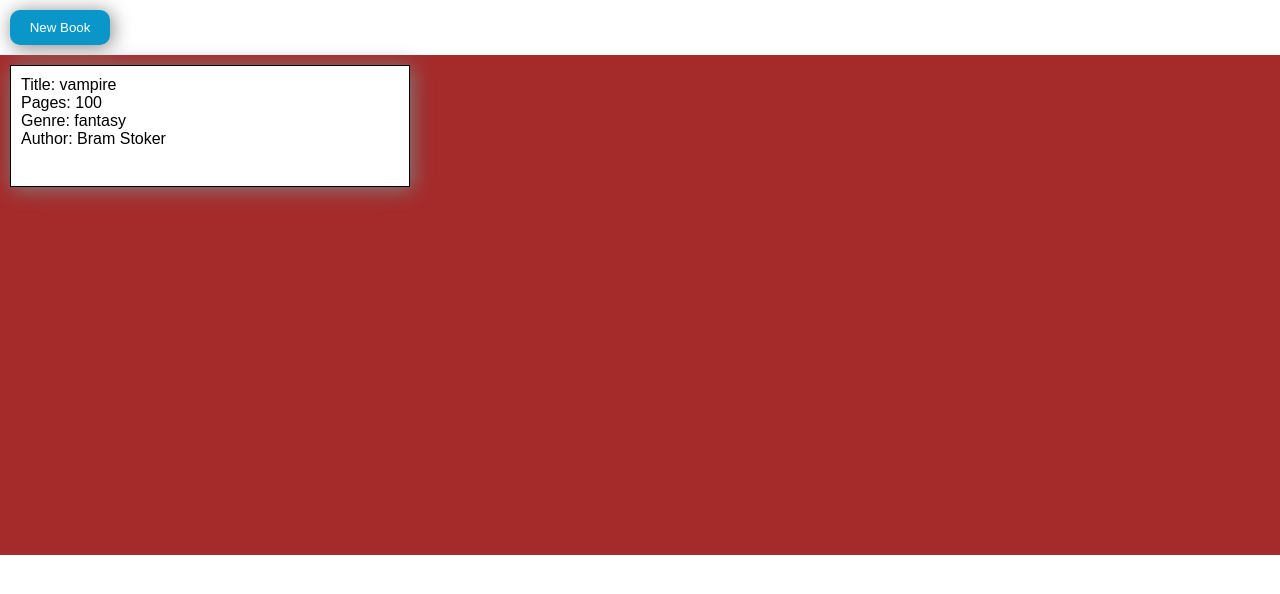
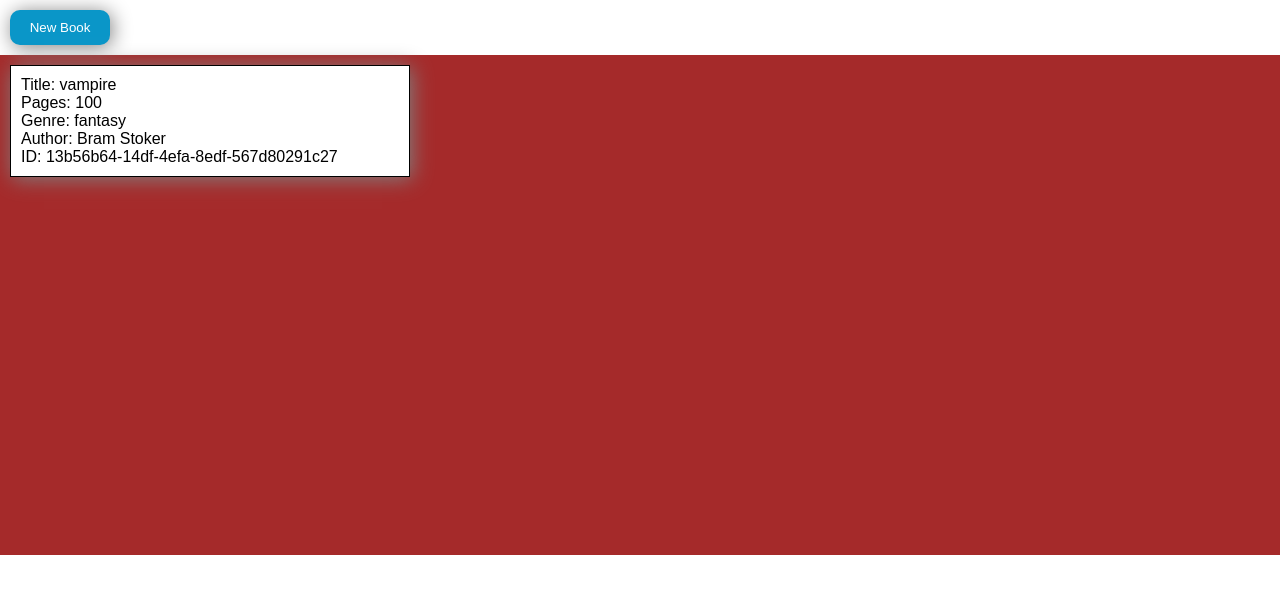
Before and after one commit to IronPointGit/library, a plain HTML site: page index.html in a window 1280 px wide. Drawn offline with Linux system fonts and the light colour scheme.

Commit message:
id added to books and library updated to not duplicate books

```diff
--- a/script.js
+++ b/script.js
@@ -6,6 +6,7 @@ function Book(title, pages, genre, author) {
     this.pages = pages;
     this.genre = genre;
     this.author = author;
+    this.id = crypto.randomUUID()
 }
 
 function addBookToLibrary(title, pages, genre, author) {
@@ -18,10 +19,15 @@ addBookToLibrary('vampire', 100, 'fantasy', 'Bram Stoker');
 
 function showLibrary() {
     let library = document.querySelector(".library");
+    library.replaceChildren();
     for(const book of myLibrary) {
         console.log(book);
         let newDiv = document.createElement('div');
-        newDiv.textContent = `Title: ${book.title} \n Pages: ${book.pages} \n Genre: ${book.genre} \n Author: ${book.author}`;
+        newDiv.textContent = `Title: ${book.title}
+                                Pages: ${book.pages}
+                                Genre: ${book.genre}
+                                Author: ${book.author}
+                                ID: ${book.id}`;
         newDiv.style.border = '1px solid black';
         newDiv.style.whiteSpace = 'pre-line'
         library.appendChild(newDiv);
--- a/styles.css
+++ b/styles.css
@@ -18,7 +18,7 @@
 .library  div {
     margin: 10px;
     padding: 10px;
-    height: 100px;
+    height: min-content;
     width: auto;
     box-shadow:2px 2px 20px gray;
     background-color: white;
```
